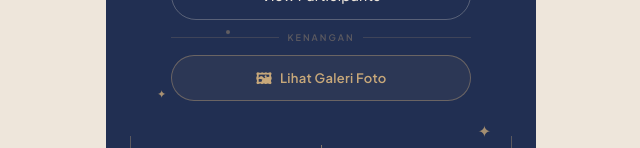
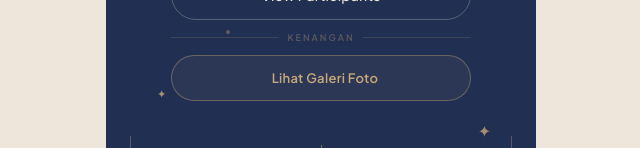
Before and after one commit to aprilocikal/buka-bersama-, a React (Vite) app: page / in a window 1280 px wide. Shown: the part 652-800 px from the top of the page, without its empty margins (319-959 px from the left). Built offline with nearby package versions, Linux system fonts and the light colour scheme.

Commit message:
2.7 commit

```diff
--- a/src/pages/Home.jsx
+++ b/src/pages/Home.jsx
@@ -789,7 +789,7 @@ export default function Home() {
               className="hm-btn-gallery"
               onClick={() => navigate("/galeri")}
             >
-              <span className="hm-btn-gallery-icon">🖼</span>
+              <span className="hm-btn-gallery-icon"></span>
               Lihat Galeri Foto
             </button>
           </div>
```
